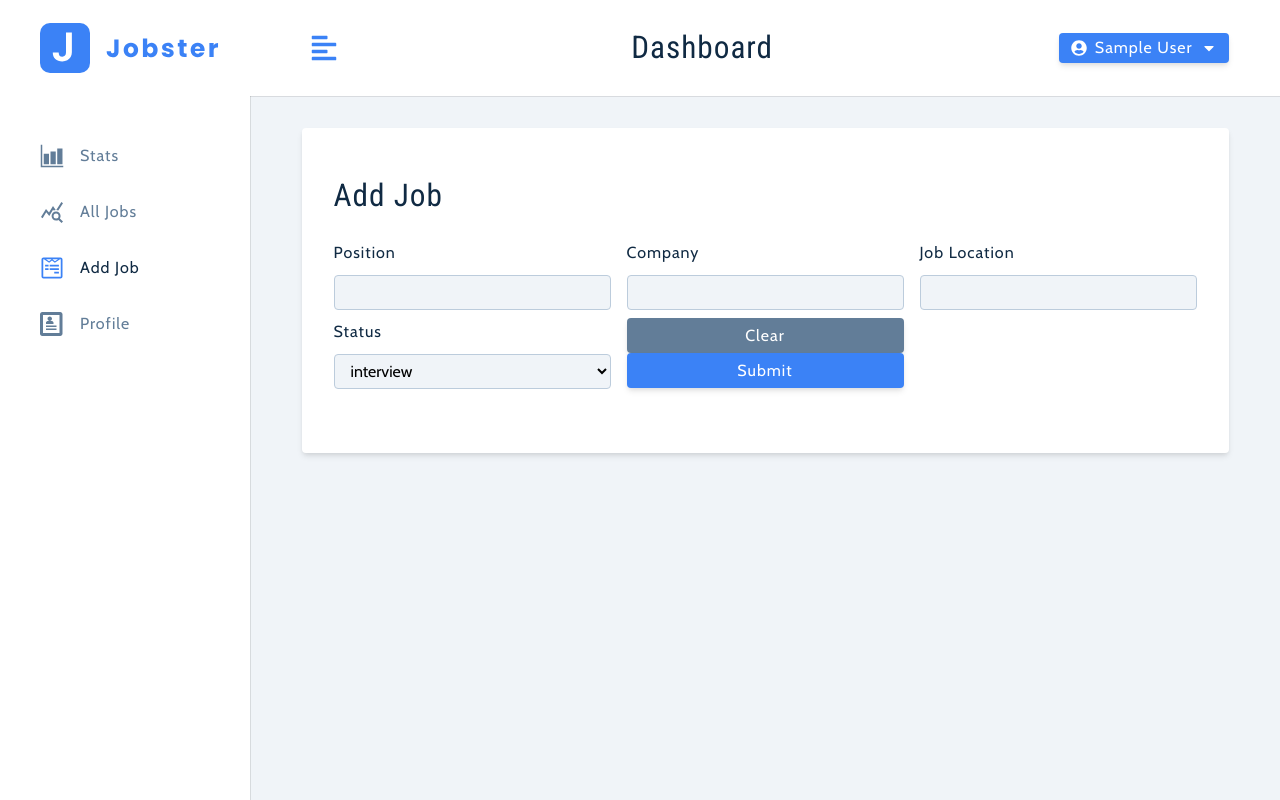
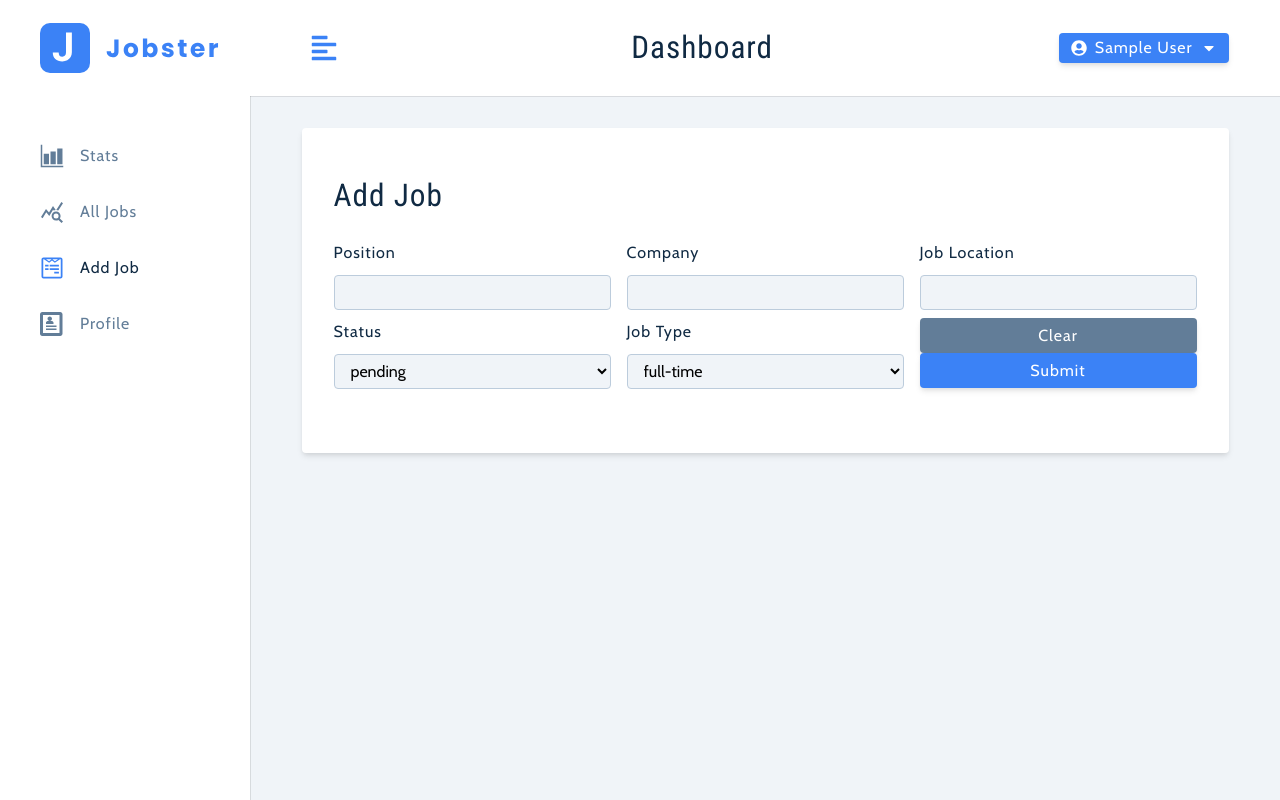
Before and after one commit to pktcodes/jobster-react-project-v2, a React (Vite) app: page /dashboard/add-job in a window 1280 px wide. Built offline with nearby package versions, Linux system fonts and the light colour scheme; sample sign-in values are in the browser's storage.

Commit message:
FormRow Select

```diff
--- /dev/null
+++ b/src/components/FormRowSelect.jsx
@@ -0,0 +1,36 @@
+import PropTypes from 'prop-types';
+
+const FormRowSelect = ({ label, name, handleChange, list, value }) => {
+  return (
+    <div className="form-row">
+      <label htmlFor={name} className="form-label">
+        {label}
+      </label>
+      <select
+        name={name}
+        id={name}
+        value={value}
+        className="form-select"
+        onChange={handleChange}
+      >
+        {list.map((item, index) => {
+          return (
+            <option key={index} value={item}>
+              {item}
+            </option>
+          );
+        })}
+      </select>
+    </div>
+  );
+};
+
+FormRowSelect.propTypes = {
+  label: PropTypes.string,
+  name: PropTypes.string,
+  handleChange: PropTypes.func,
+  list: PropTypes.array,
+  value: PropTypes.string,
+};
+
+export default FormRowSelect;
--- a/src/components/index.js
+++ b/src/components/index.js
@@ -1,7 +1,8 @@
 import FormRow from './FormRow';
+import FormRowSelect from './FormRowSelect';
 import Logo from './Logo';
 import Navbar from './Navbar';
 import Sidebar from './Sidebar';
 import SidebarMenu from './SidebarMenu';
 
-export { FormRow, Logo, Navbar, Sidebar, SidebarMenu };
+export { FormRow, FormRowSelect, Logo, Navbar, Sidebar, SidebarMenu };
--- a/src/pages/dashboard/AddJob.jsx
+++ b/src/pages/dashboard/AddJob.jsx
@@ -1,7 +1,7 @@
 import { useSelector } from 'react-redux';
 import { toast } from 'react-toastify';
 
-import { FormRow } from '../../components';
+import { FormRow, FormRowSelect } from '../../components';
 
 import Wrapper from './wrappers/FormStyles';
 
@@ -63,28 +63,21 @@ const AddJob = () => {
             handleChange={handleInputChange}
           />
           {/* STATUS */}
-          <div className="form-row">
-            <label htmlFor="status" className="form-label">
-              status
-            </label>
-            <select
-              name="status"
-              id="status"
-              className="form-select"
-              onChange={handleInputChange}
-            >
-              {statusOptions.map((item, index) => {
-                return (
-                  <option key={index} value={item}>
-                    {item}
-                  </option>
-                );
-              })}
-            </select>
-          </div>
-
+          <FormRowSelect
+            label="status"
+            name="status"
+            handleChange={handleInputChange}
+            list={statusOptions}
+            value={status}
+          />
           {/* JOB TYPE */}
-
+          <FormRowSelect
+            label="job type"
+            name="jobType"
+            handleChange={handleInputChange}
+            list={jobTypeOptions}
+            value={jobType}
+          />
           {/* BUTTONS */}
           <div className="button-container">
             <button
```
